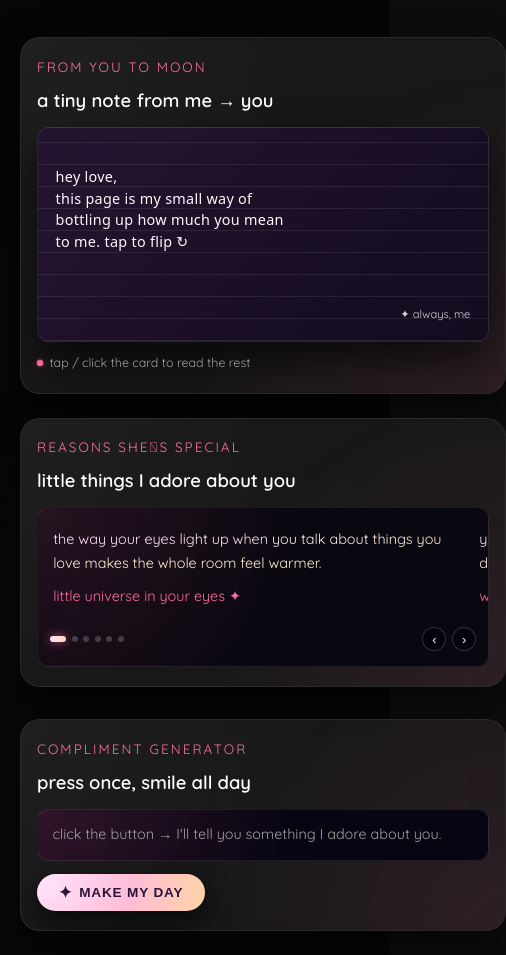
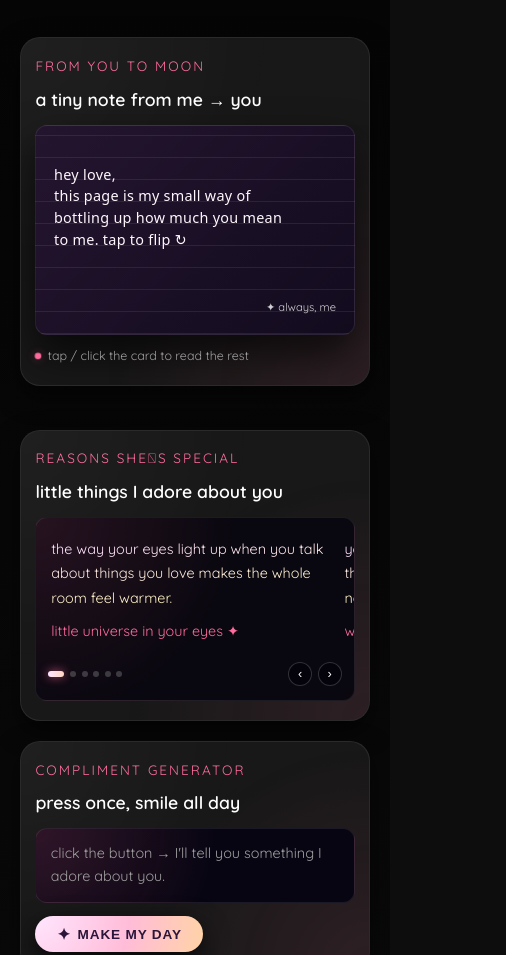
Before and after one commit to Abir7109/moons, a plain HTML site: page index.html in a window 390 px wide. Shown: the part 7000-7955 px from the top of the page, 506 px wide, since content can reach past the window. Drawn offline with Linux system fonts and the light colour scheme; animation ran at ten frames a second.

Commit message:
Refine moon extra layout on mobile
Co-Authored-By: Warp <agent@warp.dev>

```diff
--- a/styles.css
+++ b/styles.css
@@ -1172,8 +1172,22 @@ img {
 }
 
 @media (max-width: 900px) {
+  .moon-extra {
+    padding: 4.5rem 1.5rem;
+  }
+
   .moon-extra-inner {
-    grid-template-columns: 1fr;
+    max-width: 100%;
+    display: block;          /* force single column stack */
+  }
+
+  .moon-column {
+    width: 100%;
+  }
+
+  .moon-card {
+    max-width: 100%;
+    margin: 0 0 1.25rem 0;   /* cards one after another */
   }
 }
 
@@ -1183,15 +1197,16 @@ img {
   }
 
   .moon-card {
-    padding: 1.1rem 1rem 1.2rem;
+    padding: 1.05rem 0.9rem 1.15rem;
+    box-shadow: 0 10px 26px rgba(0, 0, 0, 0.55); /* slightly softer on mobile */
   }
 
   .moon-card-title {
-    font-size: 1.15rem;
+    font-size: 1.1rem;
   }
 
   .moon-note-card {
-    min-height: 215px;
+    min-height: 210px;
   }
 
   .moon-note-handwritten {
@@ -1199,10 +1214,7 @@ img {
     line-height: 1.5;
   }
 
-  .moon-compliment-text {
-    font-size: 0.9rem;
-  }
-
+  .moon-compliment-text,
   .moon-reason-main {
     font-size: 0.9rem;
   }
@@ -1213,7 +1225,7 @@ img {
   }
 
   .moon-song-title {
-    font-size: 0.92rem;
+    font-size: 0.9rem;
   }
 
   .moon-music-hint {
```
